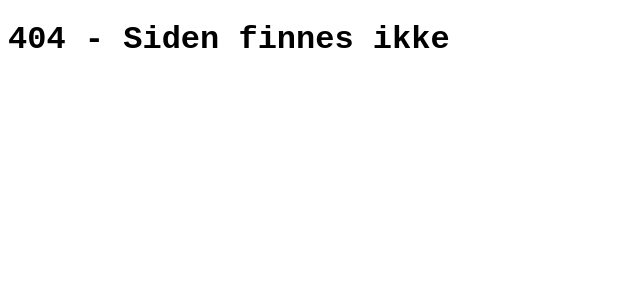
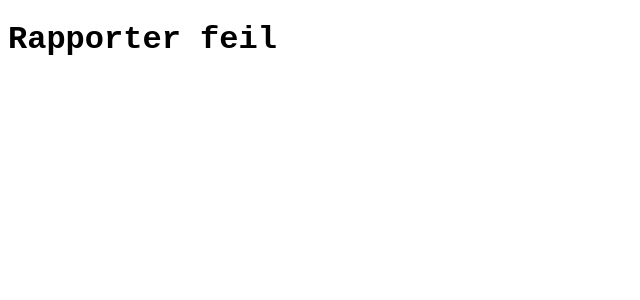
Before and after one commit to HermanErKu/fravaerskalkulator-react, a React (Create React App) app: page /rapporter in a window 1280 px wide. Before the commit this address had no page. Shown: the top 300 px of the page, without its empty margins (0-640 px from the left). Built offline with nearby package versions, Linux system fonts and the light colour scheme.

Commit message:
started adding report mistake page

```diff
--- a/src/index.js
+++ b/src/index.js
@@ -33,6 +33,7 @@ import Index from './pages/Index';
 import PageNotFound from './pages/PageNotFound';
 import Studiefag from './pages/Studiefag';
 import Yrkesfag2 from './pages/Yrkesfag';
+import Rapporter from "./pages/Rapporter";
 
 import Home from "./pages/Home";
 import Apply from "./pages/Apply";
@@ -57,6 +58,8 @@ export default function App() {
 
         <Route path="apply" element={<Apply />} />
 
+        <Route path="rapporter" element={<Rapporter />} />
+
         <Route path="*" element={<PageNotFound />} />
       </Routes>
       <SpeedInsights />
--- /dev/null
+++ b/src/pages/Rapporter.js
@@ -0,0 +1,11 @@
+
+
+const Rapporter = () => {
+    return (
+        <div>
+            <h1>Rapporter feil</h1>
+        </div>
+    )
+}
+
+export default Rapporter;
```
